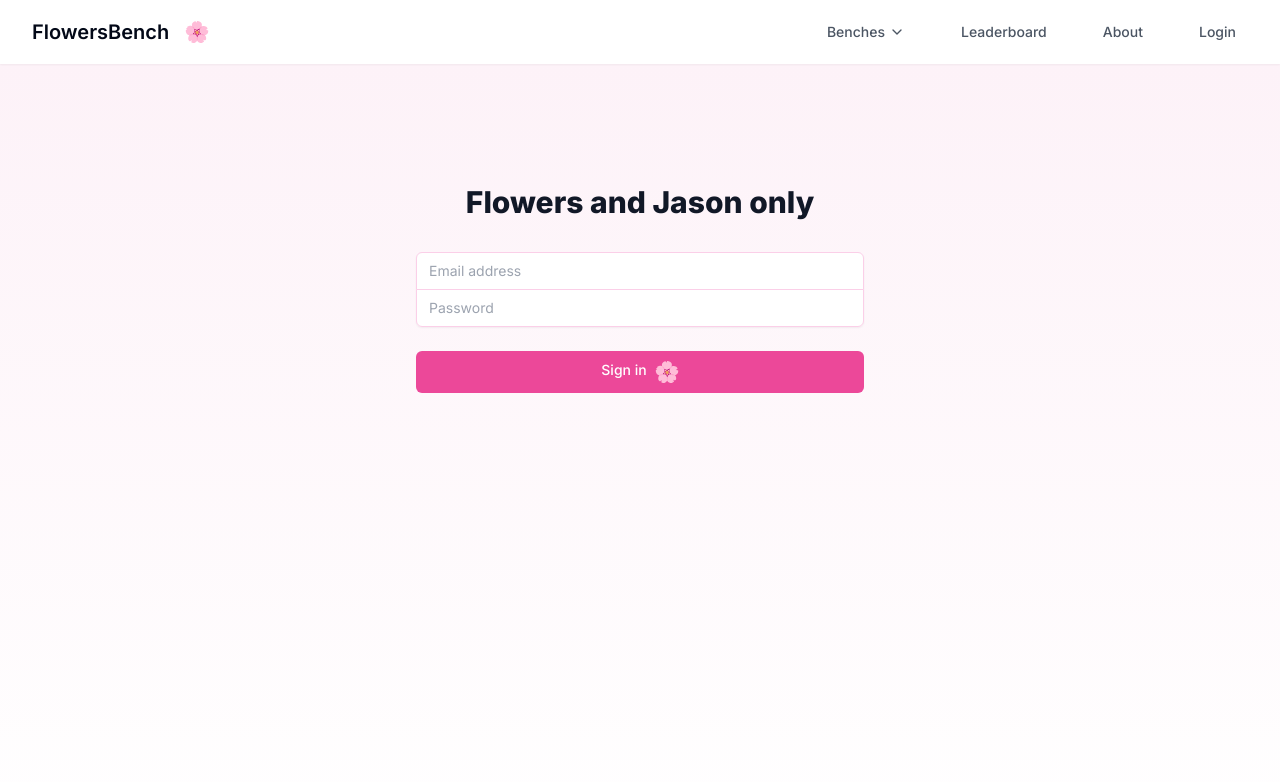
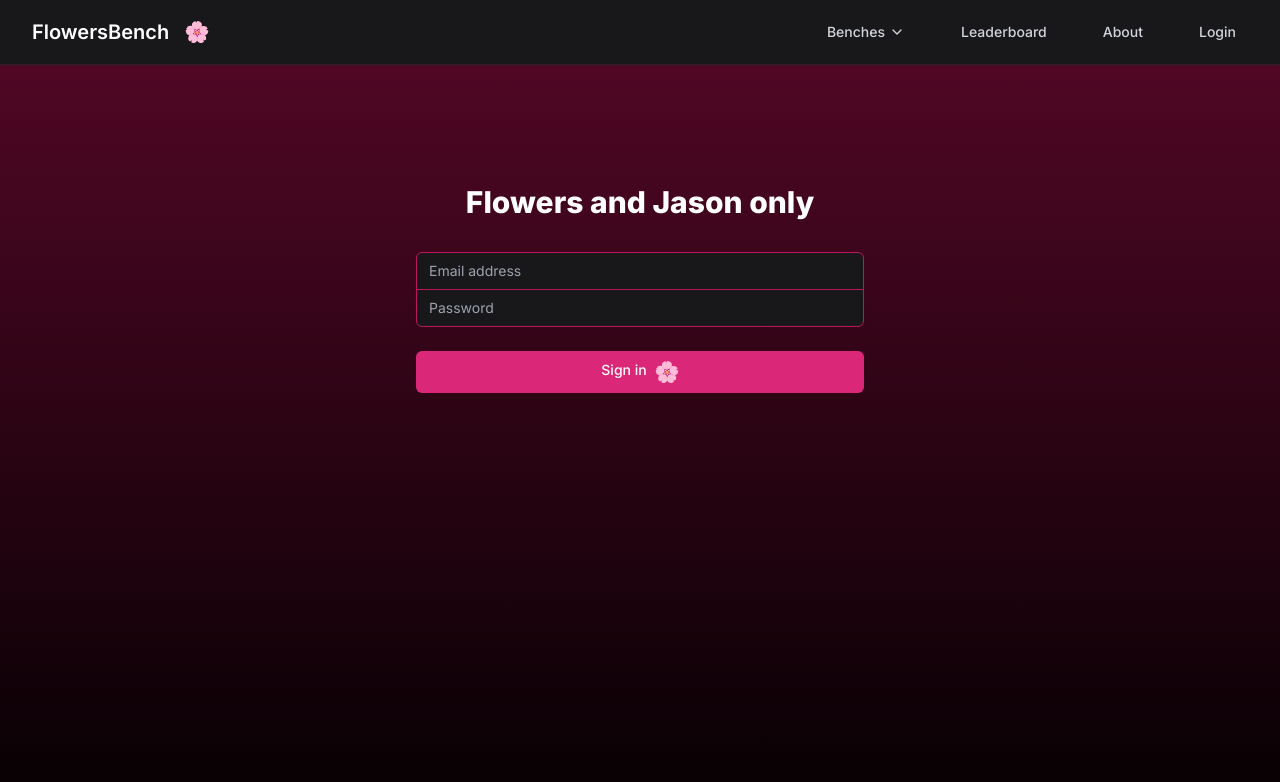
Before and after one commit to jasonthepenguin/flowers_bench, a Next.js app in the folder flowersbench/: page /login in a window 1280 px wide. Shown: the top 782 px of the page. Built offline with nearby package versions, Linux system fonts and the light colour scheme.

Commit message:
Add dark mode theme

```diff
--- a/flowersbench/app/components/Navbar.tsx
+++ b/flowersbench/app/components/Navbar.tsx
@@ -15,13 +15,13 @@ const Navbar = () => {
   ]
 
   return (
-    <nav className="fixed top-0 left-0 right-0 bg-white shadow-sm z-50">
+    <nav className="fixed top-0 left-0 right-0 bg-white dark:bg-zinc-900 shadow-sm dark:shadow-zinc-800 z-50">
       <div className="max-w-7xl mx-auto px-4 sm:px-6 lg:px-8">
         <div className="flex justify-between items-center h-16">
           {/* Logo and Icon Section */}
           <div className="flex items-center space-x-4">
             <Link href="/" className="flex items-center space-x-2">
-              <span className="text-xl font-semibold">FlowersBench</span>
+              <span className="text-xl font-semibold dark:text-white">FlowersBench</span>
             </Link>
             <a
               href="https://x.com/flowersslop"
@@ -52,7 +52,7 @@ const Navbar = () => {
             {/* Benches Dropdown */}
             <div className="relative">
               <button
-                className="flex items-center space-x-1 text-gray-600 hover:text-gray-900 px-3 py-2 rounded-md text-sm font-medium"
+                className="flex items-center space-x-1 text-gray-600 dark:text-gray-300 hover:text-gray-900 dark:hover:text-white px-3 py-2 rounded-md text-sm font-medium"
                 onMouseEnter={() => setIsDropdownOpen(true)}
                 onMouseLeave={() => {
                   setTimeout(() => {
@@ -68,7 +68,7 @@ const Navbar = () => {
 
               {isDropdownOpen && (
                 <div
-                  className="dropdown absolute left-0 w-48 mt-1 py-2 bg-white rounded-md shadow-lg"
+                  className="dropdown absolute left-0 w-48 mt-1 py-2 bg-white dark:bg-zinc-900 rounded-md shadow-lg"
                   onMouseEnter={() => setIsDropdownOpen(true)}
                   onMouseLeave={() => setIsDropdownOpen(false)}
                 >
@@ -76,7 +76,7 @@ const Navbar = () => {
                     <Link
                       key={category.name}
                       href={category.href}
-                      className="block px-4 py-2 text-sm text-gray-700 hover:bg-gray-100"
+                      className="block px-4 py-2 text-sm text-gray-700 dark:text-gray-300 hover:bg-gray-100 dark:hover:bg-zinc-800"
                     >
                       {category.name}
                     </Link>
@@ -87,19 +87,19 @@ const Navbar = () => {
 
             <Link
               href="/leaderboard"
-              className="text-gray-600 hover:text-gray-900 px-3 py-2 rounded-md text-sm font-medium"
+              className="text-gray-600 dark:text-gray-300 hover:text-gray-900 dark:hover:text-white px-3 py-2 rounded-md text-sm font-medium"
             >
               Leaderboard
             </Link>
             <Link
               href="/about"
-              className="text-gray-600 hover:text-gray-900 px-3 py-2 rounded-md text-sm font-medium"
+              className="text-gray-600 dark:text-gray-300 hover:text-gray-900 dark:hover:text-white px-3 py-2 rounded-md text-sm font-medium"
             >
               About
             </Link>
             <Link
                 href="/login"
-                className="text-gray-600 hover:text-gray-900 px-3 py-2 rounded-md text-sm font-medium"
+                className="text-gray-600 dark:text-gray-300 hover:text-gray-900 dark:hover:text-white px-3 py-2 rounded-md text-sm font-medium"
                 >
                   Login
               </Link>
@@ -116,7 +116,7 @@ const Navbar = () => {
               <div className="relative">
                 <button
                   onClick={() => setIsDropdownOpen(!isDropdownOpen)}
-                  className="w-full flex items-center justify-between text-gray-600 hover:text-gray-900 px-3 py-2 rounded-md text-base font-medium"
+                  className="w-full flex items-center justify-between text-gray-600 dark:text-gray-300 hover:text-gray-900 dark:hover:text-white px-3 py-2 rounded-md text-base font-medium"
                 >
                   <span>Benches</span>
                   <ChevronDown className={`h-4 w-4 transform transition-transform ${isDropdownOpen ? 'rotate-180' : ''}`} />
@@ -128,7 +128,7 @@ const Navbar = () => {
                       <Link
                         key={category.name}
                         href={category.href}
-                        className="block px-3 py-2 text-base text-gray-700 hover:text-gray-900 hover:bg-gray-100 rounded-md"
+                        className="block px-3 py-2 text-base text-gray-700 dark:text-gray-300 hover:text-gray-900 dark:hover:text-white rounded-md"
                         onClick={() => {
                           setIsMobileMenuOpen(false)
                           setIsDropdownOpen(false)
@@ -143,14 +143,14 @@ const Navbar = () => {
 
               <Link
                 href="/leaderboard"
-                className="block px-3 py-2 rounded-md text-base font-medium text-gray-600 hover:text-gray-900 hover:bg-gray-100"
+                className="block px-3 py-2 rounded-md text-base font-medium text-gray-600 dark:text-gray-300 hover:text-gray-900 dark:hover:text-white"
                 onClick={() => setIsMobileMenuOpen(false)}
               >
                 Leaderboard
               </Link>
               <Link
                 href="/about"
-                className="block px-3 py-2 rounded-md text-base font-medium text-gray-600 hover:text-gray-900 hover:bg-gray-100"
+                className="block px-3 py-2 rounded-md text-base font-medium text-gray-600 dark:text-gray-300 hover:text-gray-900 dark:hover:text-white"
                 onClick={() => setIsMobileMenuOpen(false)}
               >
                 About
@@ -158,7 +158,7 @@ const Navbar = () => {
 
               <Link
                 href="/login"
-                className="block px-3 py-2 rounded-md text-base font-medium text-gray-600 hover:text-gray-900 hover:bg-gray-100"
+                className="block px-3 py-2 rounded-md text-base font-medium text-gray-600 dark:text-gray-300 hover:text-gray-900 dark:hover:text-white"
                 onClick={() => setIsMobileMenuOpen(false)}
                   >
                 Login
--- a/flowersbench/app/layout.tsx
+++ b/flowersbench/app/layout.tsx
@@ -18,8 +18,8 @@ export default function RootLayout({
   children: React.ReactNode
 }) {
   return (
-    <html lang="en">
-      <body className={inter.className}>
+    <html lang="en" className="dark">
+      <body className={`${inter.className} dark:bg-black dark:text-white`}>
         <Navbar />
         <main className="pt-16">{children}</main>
       </body>
--- a/flowersbench/app/login/page.tsx
+++ b/flowersbench/app/login/page.tsx
@@ -3,10 +3,10 @@ import CherryBlossom from '../components/icons/CherryBlossom'
 
 export default function LoginPage() {
   return (
-    <div className="min-h-screen flex items-start justify-center bg-gradient-to-b from-pink-50 to-white pt-24 px-4 sm:px-6 lg:px-8">
+    <div className="min-h-screen flex items-start justify-center bg-gradient-to-b from-pink-950 to-black pt-24 px-4 sm:px-6 lg:px-8">
       <div className="max-w-md w-full space-y-8">
         <div>
-          <h2 className="mt-6 text-center text-3xl font-extrabold text-gray-900">
+          <h2 className="mt-6 text-center text-3xl font-extrabold text-white">
             Flowers and Jason only
           </h2>
         </div>
@@ -18,7 +18,7 @@ export default function LoginPage() {
                 name="email"
                 type="email"
                 required
-                className="appearance-none rounded-none relative block w-full px-3 py-2 border border-pink-200 placeholder-gray-400 text-gray-900 rounded-t-md focus:outline-none focus:ring-pink-500 focus:border-pink-500 focus:z-10 sm:text-sm transition-colors duration-200"
+                className="appearance-none rounded-none relative block w-full px-3 py-2 border border-pink-700 bg-zinc-900 placeholder-gray-400 text-white rounded-t-md focus:outline-none focus:ring-pink-500 focus:border-pink-500 focus:z-10 sm:text-sm transition-colors duration-200"
                 placeholder="Email address"
               />
             </div>
@@ -28,7 +28,7 @@ export default function LoginPage() {
                 name="password"
                 type="password"
                 required
-                className="appearance-none rounded-none relative block w-full px-3 py-2 border border-pink-200 placeholder-gray-400 text-gray-900 rounded-b-md focus:outline-none focus:ring-pink-500 focus:border-pink-500 focus:z-10 sm:text-sm transition-colors duration-200"
+                className="appearance-none rounded-none relative block w-full px-3 py-2 border border-pink-700 bg-zinc-900 placeholder-gray-400 text-white rounded-b-md focus:outline-none focus:ring-pink-500 focus:border-pink-500 focus:z-10 sm:text-sm transition-colors duration-200"
                 placeholder="Password"
               />
             </div>
@@ -37,7 +37,7 @@ export default function LoginPage() {
           <div className="flex gap-4">
             <button
               formAction={login}
-              className="group relative w-full flex justify-center py-2 px-4 border border-transparent text-sm font-medium rounded-md text-white bg-pink-500 hover:bg-pink-600 focus:outline-none focus:ring-2 focus:ring-offset-2 focus:ring-pink-500 transition-colors duration-200"
+              className="group relative w-full flex justify-center py-2 px-4 border border-transparent text-sm font-medium rounded-md text-white bg-pink-600 hover:bg-pink-700 focus:outline-none focus:ring-2 focus:ring-offset-2 focus:ring-pink-500 transition-colors duration-200"
             >
               <span className="mr-2">Sign in</span>
               <CherryBlossom />
--- a/flowersbench/app/page.tsx
+++ b/flowersbench/app/page.tsx
@@ -7,12 +7,12 @@ export default function Home() {
   return (
     <div className="max-w-7xl mx-auto px-4 sm:px-6 lg:px-8">
       <div className="py-12">
-        <h1 className="text-4xl font-bold mb-6">Welcome to FlowersBench</h1>
-        <p className="text-lg text-gray-600 mb-4">
+        <h1 className="text-4xl font-bold mb-6 dark:text-white">Welcome to FlowersBench</h1>
+        <p className="text-lg text-gray-600 dark:text-gray-300 mb-4">
           The most ethical benchmarking of AI models under evaluation.
         </p>
 
-        <p className="text-md text-gray-500 italic mb-8">
+        <p className="text-md text-gray-500 dark:text-gray-400 italic mb-8">
           Currently a work in progress. This site aims to be a dictatorial reflection
           of @flowersslop&apos;s current views and evaluation of the latest models.
           Being built by me @JasonBotterill03, as a fun way to learn full-stack development.
```
